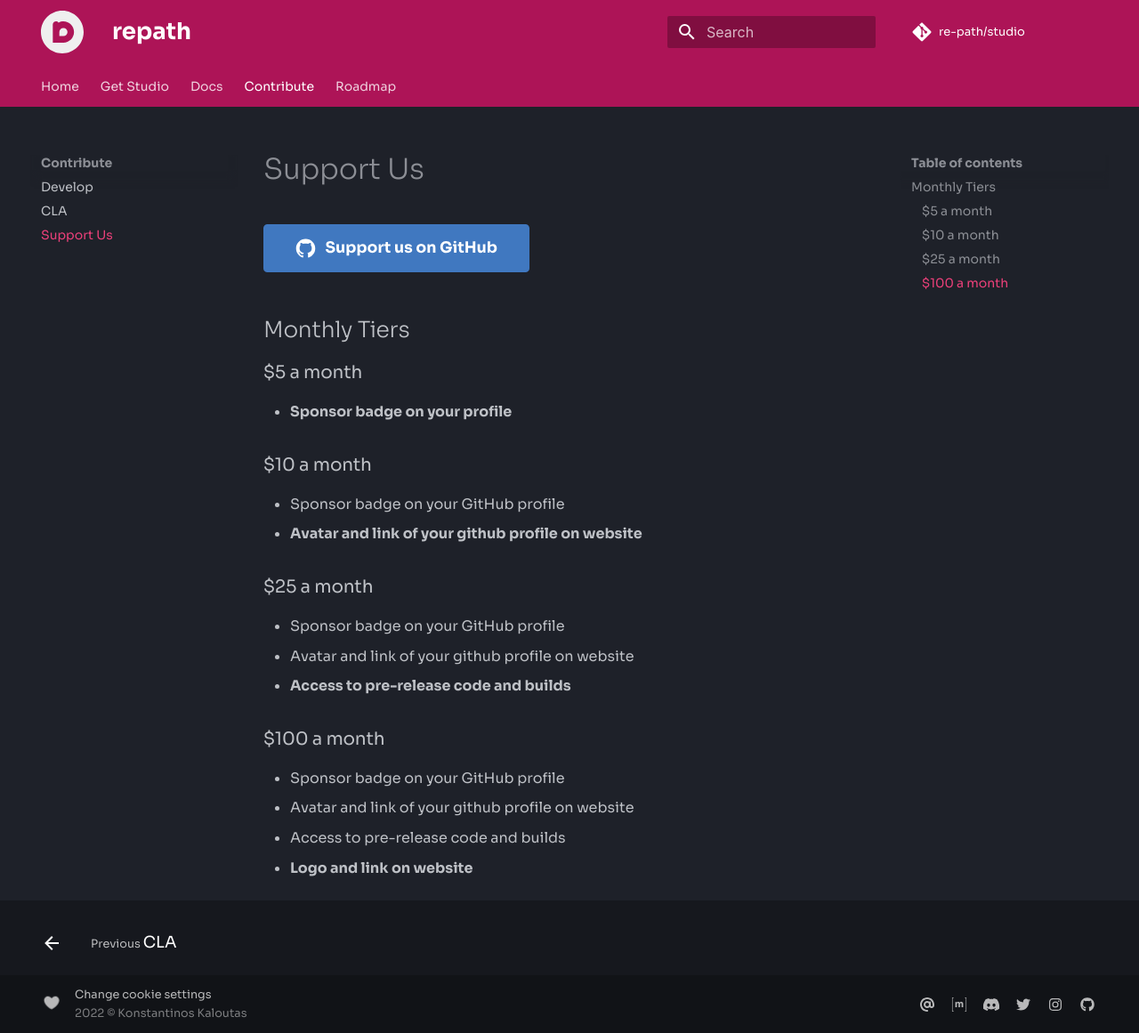
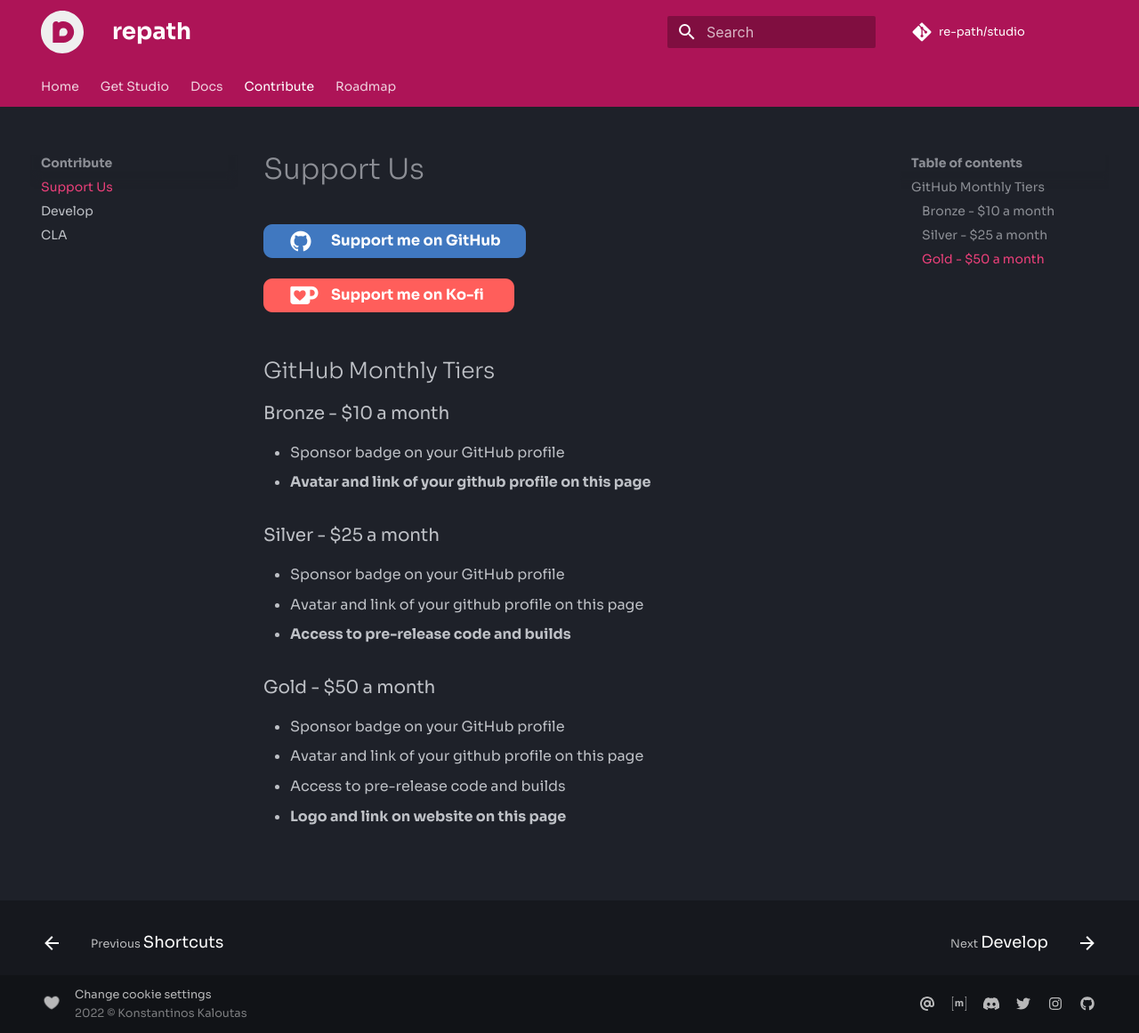
Before and after one commit to repath-project/repath-website, an MkDocs documentation site: the page built from docs/contribute/support-us.md, in a window 1280 px wide and 1161 px high. Shown: the whole window at 89% size. Built offline with MkDocs 1.6.1 and Material for MkDocs 9.7.7, drawn with Linux system fonts in a browser that asks for light colours; comment, search, counter and statistics services are not loaded.

Commit message:
Update support-us page

```diff
--- a/docs/contribute/support-us.md
+++ b/docs/contribute/support-us.md
@@ -4,27 +4,42 @@
 ---
 # Support Us
 
-[![GitHub Sponsors](/assets/images/github-button.svg)](https://github.com/sponsors/sprocketc)
-## Monthly Tiers
+[![GitHub Sponsors](/assets/images/github-button.png)](https://github.com/sponsors/sprocketc)
 
-### $5 a month
+[![GitHub Sponsors](/assets/images/kofi-button.png)](https://ko-fi.com/repath_studio)
 
-- **Sponsor badge on your profile**
+<div id="donate-button-container">
+<div id="donate-button"></div>
+<script src="https://www.paypalobjects.com/donate/sdk/donate-sdk.js" charset="UTF-8"></script>
+<script>
+PayPal.Donation.Button({
+env:'production',
+hosted_button_id:'AZPJ67FJMNT7C',
+image: {
+src:'https://pics.paypal.com/00/s/ZGZiOGNjMDMtMjM5Mi00OGZiLWJmMWEtZDYwMWQxNWI3ZTgy/file.PNG',
+alt:'Donate with PayPal button',
+title:'PayPal - The safer, easier way to pay online!',
+}
+}).render('#donate-button');
+</script>
+</div>
 
-### $10 a month
+## GitHub Monthly Tiers
+
+### Bronze - $10 a month
 
 - Sponsor badge on your GitHub profile
-- **Avatar and link of your github profile on website**
+- **Avatar and link of your github profile on this page**
 
-### $25 a month
+### Silver - $25 a month
 
 - Sponsor badge on your GitHub profile
-- Avatar and link of your github profile on website
+- Avatar and link of your github profile on this page
 - **Access to pre-release code and builds**
 
-### $100 a month
+### Gold - $50 a month
 
 - Sponsor badge on your GitHub profile
-- Avatar and link of your github profile on website
+- Avatar and link of your github profile on this page
 - Access to pre-release code and builds
-- **Logo and link on website**
+- **Logo and link on website on this page**
--- a/mkdocs.yml
+++ b/mkdocs.yml
@@ -41,9 +41,9 @@
     - docs/getting-started.md
     - docs/shortcuts.md
   - Contribute:
+    - contribute/support-us.md
     - contribute/develop.md
     - CLA: contribute/cla.md
-    - contribute/support-us.md
   - Roadmap:
     - roadmap/roadmap.md
     - roadmap/changelog.md
```
Also changed, not shown: docs/assets/images/github-button.png (added), docs/assets/images/github-button.svg, docs/assets/images/kofi-button.png (added), docs/assets/images/kofi-button.svg, docs/assets/images/paypal-button.png (added), docs/assets/images/paypal-button.svg (added).
